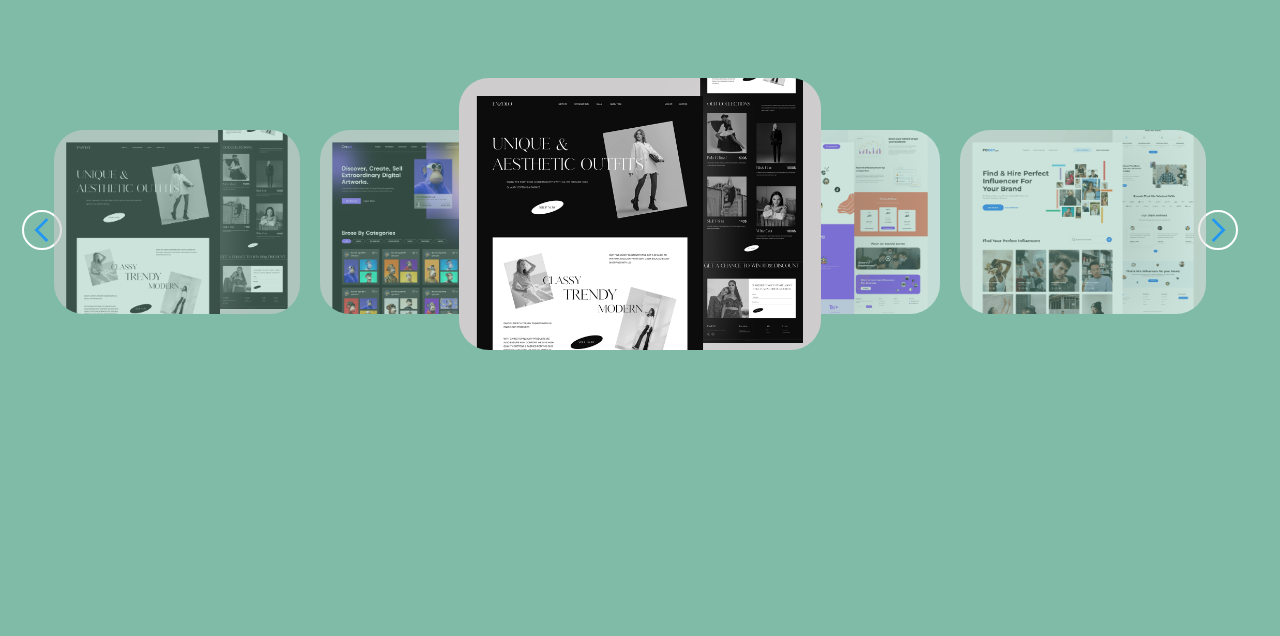
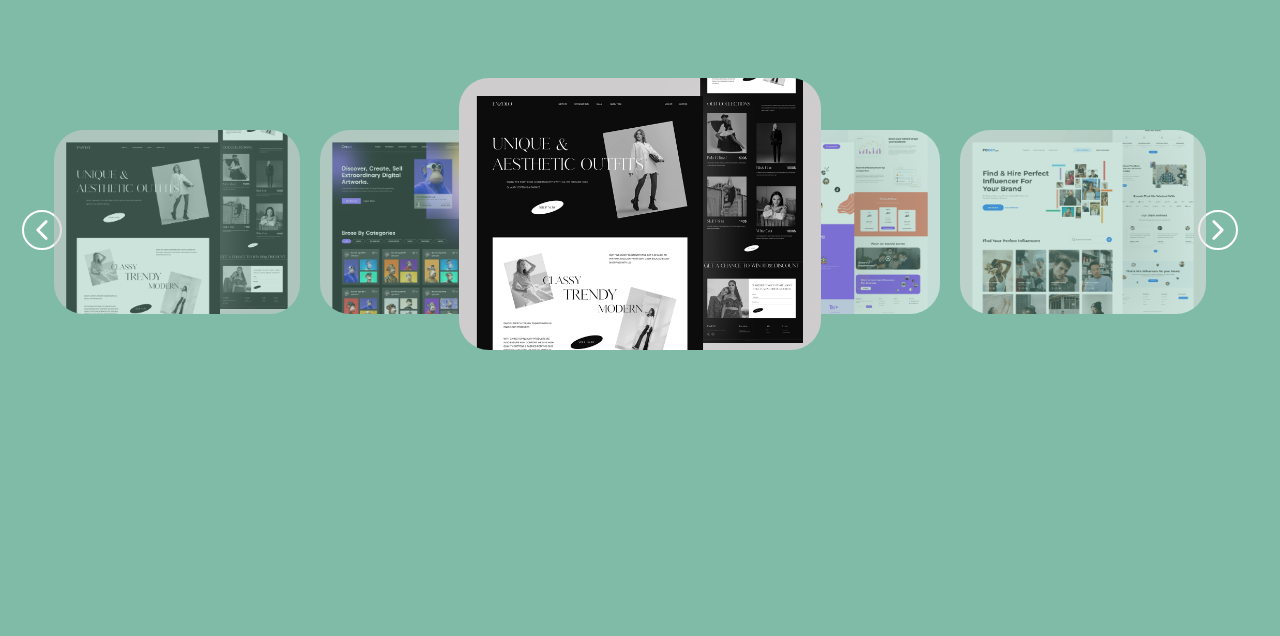
Before and after one commit to RakanGarvey/react-port1, a React (Create React App) app: page / in a window 1280 px wide. Shown: the part 1220-1856 px from the top of the page. Built offline with nearby package versions, Linux system fonts and the light colour scheme.

Commit message:
Update Portofolio.jsx

```diff
--- a/src/components/Portofolio.jsx
+++ b/src/components/Portofolio.jsx
@@ -3,8 +3,8 @@ import back1 from '../images/back1.png'
 import back2 from '../images/back2.png'
 import back3 from '../images/back3.png'
 import back4 from '../images/back4.png'
-import {FcNext} from 'react-icons/fc'
-import {FcPrevious} from 'react-icons/fc'
+import {IoIosArrowForward} from 'react-icons/io'
+import {IoIosArrowBack} from 'react-icons/io'
 import {RxDividerHorizontal} from 'react-icons/rx'
 import { useState } from 'react'
 import pro1 from '../images/pro1.jpg'
@@ -43,8 +43,9 @@ const Portofolio = () => {
             <p>Some of the projects i have recently worked on</p>
         </div>
         <div>
-            <button className='btnn prev' onClick={prev}><FcPrevious className='icn'/></button>
-            <button className='btnn next' onClick={next}><FcNext className='icn'/></button>
+            <button className='btnn prev' onClick={prev}><IoIosArrowBack className='icn'/></button>
+            <button className='btnn next' onClick={next}><IoIosArrowForward className='icn'/></button>
+            <div className="projects">
             <div className="background">
                 <img src={back1} alt="" className='back'/>
                 <img src={back2} alt="" className='back back1'/>
@@ -53,6 +54,7 @@ const Portofolio = () => {
             </div>
             <div>
                 <img src={immg} alt="" className='big-pic'/>
+            </div>
             </div>
         </div>
         <h1 className='title'>What My Clients Says</h1>
```
